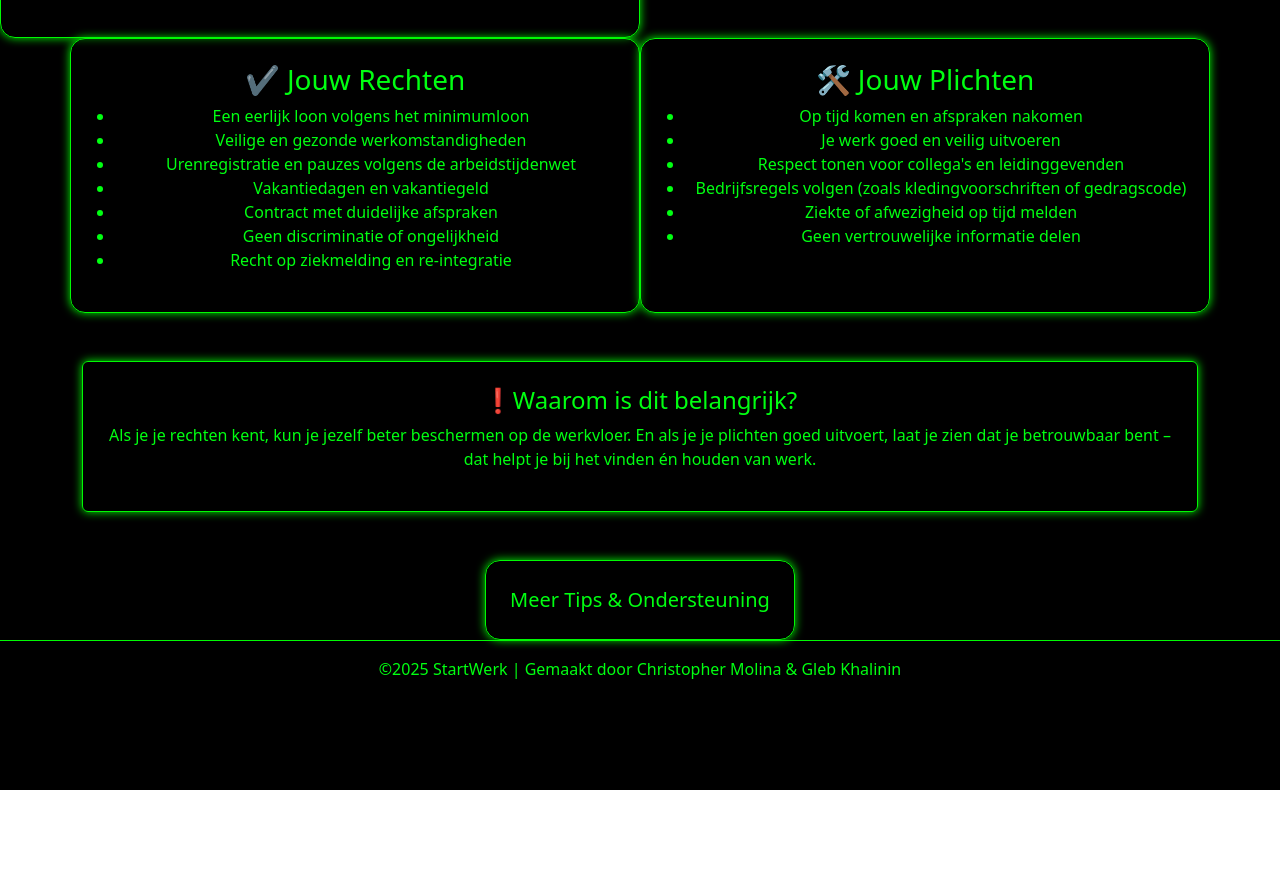
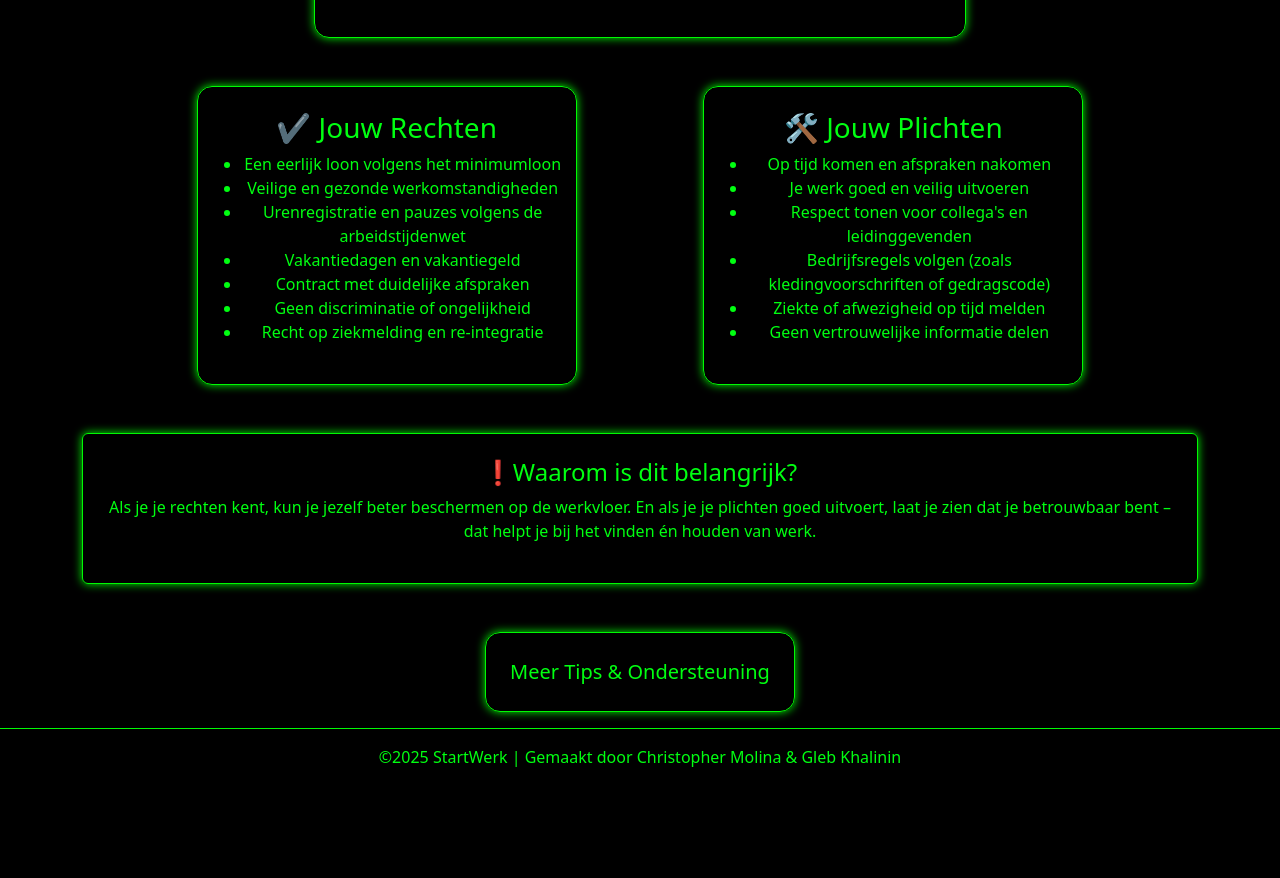
Before and after one commit to Burgerschap/Burgerschap-website.github.io, a plain HTML site: page Rechten_&_Plichten.html in a window 1280 px wide. Shown: the part 230-1108 px from the top of the page. Before the commit the page ends 1020 px from the top, so only its background shows below. Drawn offline with nearby package versions, Linux system fonts and the light colour scheme.

Commit message:
Update Rechten en plichten

```diff
--- a/Rechten_&_Plichten.html
+++ b/Rechten_&_Plichten.html
@@ -14,7 +14,7 @@
       <h1 class="logo">Start<strong>Werk</strong></h1>
       <ul>
         <li><a href="index.html">Home</a></li>
-        <li><a href="#">Werk Zoeken</a></li>
+        <li><a href="Werk_Zoeken.html">Werk Zoeken</a></li>
         <li><a href="Rechten_&_Plichten.html">Rechten & Plichten</a></li>
         <li><a href="Tips_&_Ondersteuning.html">Tips</a></li>
         <li><a href="#">Netwerken</a></li>
@@ -24,6 +24,7 @@
   </header>
 
   <main class="main">
+  <div class="row d-flex justify-content-center mb-5">
   <section class="col-md-6  text-center" style="background: rgba(0, 0, 0, 0.4);
   border: 1px solid var(--primary-color);
   border-radius: 15px;
@@ -35,10 +36,12 @@
     <h2>Jouw Rechten & Plichten op de Werkvloer</h2>
     <p>Als werknemer heb je rechten, maar ook verantwoordelijkheden. Hier leggen we uit wat je moet weten.</p>
   </section>
+  </div>
+
 
   <section class="rights-responsibilities container">
-    <div class="row mb-5">
-      <div class="col-md-6 info-box">
+    <div class="row mb-5 d-flex justify-content-evenly">
+      <div class="col-md-4 info-box">
         <h3>✔️ Jouw Rechten</h3>
         <ul>
           <li>Een eerlijk loon volgens het minimumloon</li>
@@ -50,7 +53,7 @@
           <li>Recht op ziekmelding en re-integratie</li>
         </ul>
       </div>
-      <div class="col-md-6 info-box">
+      <div class="col-md-4 info-box">
         <h3>🛠️ Jouw Plichten</h3>
         <ul>
           <li>Op tijd komen en afspraken nakomen</li>
@@ -77,7 +80,7 @@
 <outro>
 <div class="text-center">
       <a href="/Tips_&_Ondersteuning.html">
-        <button class="btn btn-lg" style="background: rgba(0, 0, 0, 0.4);
+        <button class="btn btn-lg mb-3" style="background: rgba(0, 0, 0, 0.4);
   border: 1px solid var(--primary-color);
   border-radius: 15px;
   padding: 1.5rem;
```
